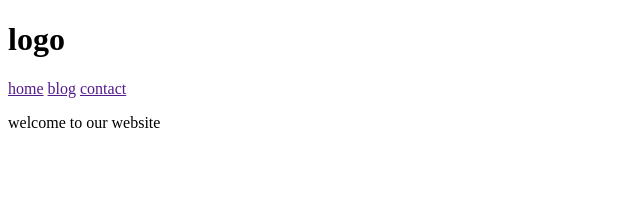
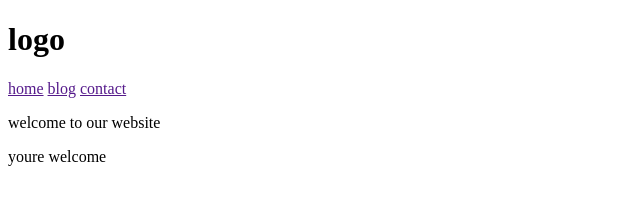
Before and after one commit to Ola1984/ola-file, a plain HTML site: page index.html in a window 1280 px wide. Shown: the full height of the page, 0-640 px from the left. Drawn offline with Linux system fonts and the light colour scheme.

Commit message:
i added another p tag

```diff
--- a/index.html
+++ b/index.html
@@ -16,6 +16,10 @@
         <div>
             <p>welcome to our website</p>
         </div>
+
+        <div>
+            <p>youre welcome</p>
+        </div>
     </header>
 </body>
 </html>
```
